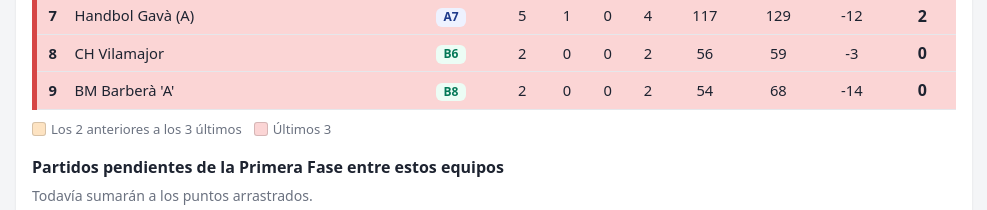
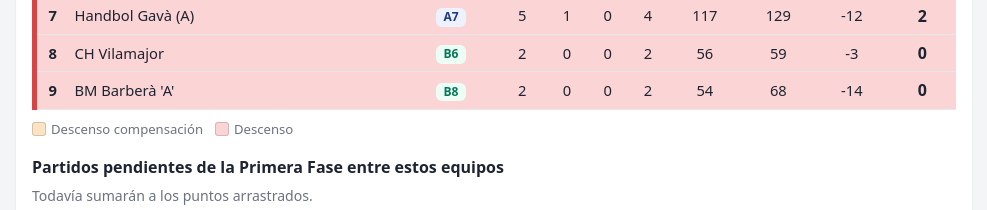
Before and after one commit to victor-romero-5/SIMULACION-LIGA, a plain HTML site: page index.html in a window 1280 px wide. Shown: the part 1465-1675 px from the top of the page, without its empty margins (146-1133 px from the left). Drawn offline with Linux system fonts and the light colour scheme.

Commit message:
Leyenda de Permanència: Descenso y Descenso compensación
Co-Authored-By: Claude Opus 5.5 <noreply@anthropic.com>
Claude-Session: https://claude.ai/code/session_0176mgVAxWmAN5yji8sb2cnk

```diff
--- a/index.html
+++ b/index.html
@@ -85,7 +85,7 @@
     <h2>🛟 Fase Permanència (provisional)</h2>
     <p class="sub">Del 5.º al 9.º del Grup A y del 5.º al 8.º del Grup B, con los puntos arrastrados de los partidos entre ellos.</p>
     <div class="scroll"><table id="t-perm"></table></div>
-    <div class="leyenda"><span class="l-naranja">Los 2 anteriores a los 3 últimos</span><span class="l-rojo">Últimos 3</span></div>
+    <div class="leyenda"><span class="l-naranja">Descenso compensación</span><span class="l-rojo">Descenso</span></div>
     <h3>Partidos pendientes de la Primera Fase entre estos equipos</h3>
     <p class="sub">Todavía sumarán a los puntos arrastrados.</p>
     <div id="p-perm"></div>
```
Also changed, not shown: 1 other file.
